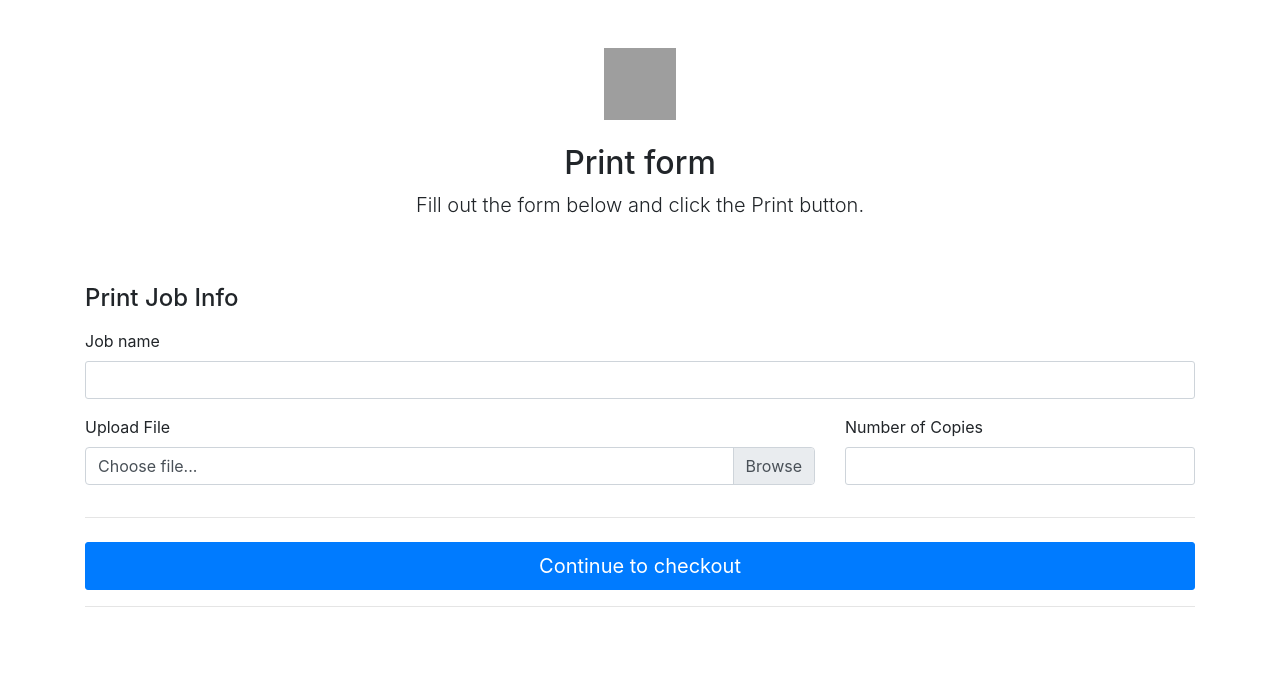
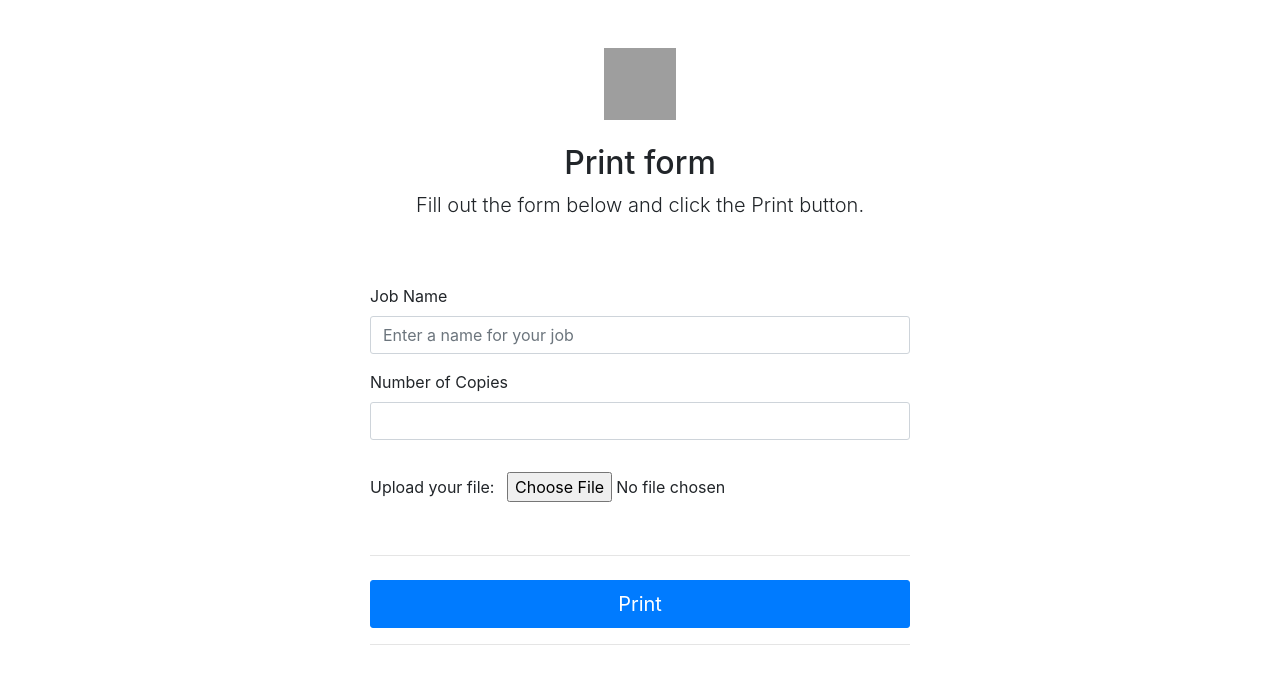
Before and after one commit to ubrandrew/315-printer, a Flask app: page / in a window 1280 px wide. Shown: the top 684 px of the page. Run offline with Flask 2, Linux system fonts and the light colour scheme; some libraries are stand-ins or nearby versions; grey boxes are pictures that could not be loaded.

Commit message:
REALLY ROUGH CODE to get printing working, will polish soon

```diff
--- a/app.py
+++ b/app.py
@@ -2,18 +2,32 @@ from flask import Flask, escape, request, render_template, flash, redirect, url_
 from forms import LoginForm, GuestForm, RegistrationForm, PrintForm
 from flask_bcrypt import Bcrypt
 import os
+import pathlib
+from werkzeug.utils import secure_filename
+
 
 PASS = os.environ.get('PRINTER_PASS')
 app = Flask(__name__)
 app.config['SECRET_KEY'] = '---------------------------'
 bcrypt = Bcrypt(app)
 
-@app.route('/')
-@app.route('/home')
+UPLOAD_FOLDER = os.path.join(os.getcwd(), 'temp_doc_store')
+
+
+app.config['UPLOAD_FOLDER'] = UPLOAD_FOLDER
+
+@app.route('/', methods=['GET', 'POST'])
+@app.route('/home', methods=['GET', 'POST'])
 def home():
     form = PrintForm()
-    if form.validate_on_submit():
-         pass
+    print(request)
+
+    if form.validate_on_submit() and request.method == 'POST':
+        input_file = request.files['input_file']
+        filename = secure_filename(input_file.filename)
+        input_file.save(os.path.join(app.config['UPLOAD_FOLDER'], filename))
+        os.system(f'lp -dHP_LaserJet_1018 {filename}')
+        flash("Printed successfully")
     return render_template('home.html', title='home', form=form)
 
 @app.route('/login', methods=['GET', 'POST'])
@@ -21,7 +35,6 @@ def login():
     form = GuestForm()
     if form.validate_on_submit():
         hashed_password = bcrypt.generate_password_hash(form.password.data).decode('utf-8')
-        print(hashed_password)
         if bcrypt.check_password_hash(hashed_password, PASS):
             flash('Login successful', 'success')
             return redirect(url_for('home'))
--- a/forms.py
+++ b/forms.py
@@ -17,7 +17,7 @@ class RegistrationForm(FlaskForm):
     submit = SubmitField('Submit')
 
 class PrintForm(FlaskForm):
-    name = PasswordField('Job Name', validators=[DataRequired()])
+    name = TextField('Job Name', validators=[DataRequired()])
     input_file = FileField('Upload File', validators=[DataRequired()])
     quantity = IntegerField("Quantity", default=1)
     submit = SubmitField('Submit')
--- a/templates/home.html
+++ b/templates/home.html
@@ -12,28 +12,18 @@
     </div>
 
     <div class="row">
-        <div class="col-md-12 order-md-1">
-            <h4 class="mb-3">Print Job Info</h4>
-            <form class="needs-validation" novalidate>
-                <div class="row">
-                    <div class="col-md-12 mb-3">
-                        <label for="firstName">Job name</label>
-                        <input type="text" class="form-control" id="firstName" placeholder="" value="" required>
+        <div class="col-md-12 order-md-1 justify-content-md-center">
+            <form enctype="multipart/form-data" class="needs-validation" method="post">
+                {{form.hidden_tag()}}
+                <div class="row justify-content-md-center">
+                    <div class="col-md-6 mb-3">
+                        {{form.name.label(class="form-control-label")}}
+                        {{form.name(class="form-control", placeholder="Enter a name for your job")}}
                     </div>
                 </div>
 
-
-                <div class="row">
-                    <div class="col-md-8 mb-3">
-                        <label for="inputGroupFile01">Upload File</label>
-                        <div class="custom-file">
-                            <input type="file" class="custom-file-input" id="validatedCustomFile" required>
-                            <label class="custom-file-label" for="validatedCustomFile">Choose file...</label>
-                            <div class="invalid-feedback">Example invalid custom file feedback</div>
-                        </div>
-
-                    </div>
-                    <div class="col-md-4 mb-3">
+                <div class="row justify-content-md-center">
+                    <div class="col-md-6 mb-3">
                         <label for="quantity">Number of Copies</label>
                         <div class="custom-file">
                             <input type="number" class="form-control" id="quantity">
@@ -41,9 +31,21 @@
                     </div>
                 </div>
 
-                <hr class="mb-4">
-                <button class="btn btn-primary btn-lg btn-block" type="submit">Continue to checkout</button>
-                <hr class="mb-4">
+                <div class="row justify-content-md-center">
+                    <div class="col-md-6 mb-3">
+                        <div class="form-group mt-3">
+                            <label class="mr-2">Upload your file:</label>
+                            {{form.input_file()}}
+                        </div>
+                    </div>
+                </div>
+                <div class="row justify-content-md-center">
+                    <div class="col-md-6 mb-3">
+                        <hr class="mb-4">
+                        <button class="btn btn-primary btn-lg btn-block" type="submit">Print</button>
+                        <hr class="mb-4">
+                    </div>
+                </div>
 
             </form>
         </div>
```
